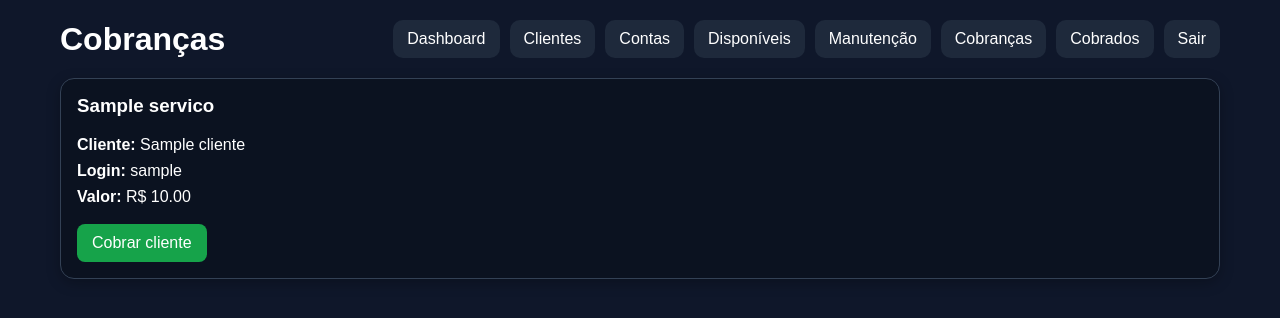
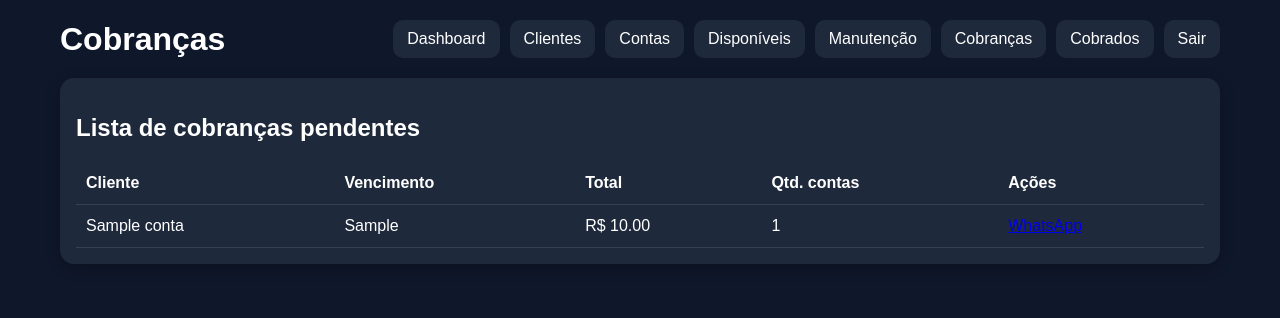
Before and after one commit to resetsaude3-dev/cliente-web, a FastAPI app: template app/templates/cobrancas.html in a window 1280 px wide. Shown: the top 318 px of the page. Run offline with FastAPI, Linux system fonts and the light colour scheme; the template is opened without the code that fills it: most values are stand-ins (such as "Sample title", 1, 10 or a date in 2020).

Commit message:
corrige cobrancas html

```diff
--- a/app/templates/cobrancas.html
+++ b/app/templates/cobrancas.html
@@ -7,12 +7,10 @@
     <link rel="stylesheet" href="/static/style.css">
 </head>
 <body>
-
 <div class="container">
 
     <div class="topo">
         <h1>Cobranças</h1>
-
         <div class="menu">
             <a href="/dashboard">Dashboard</a>
             <a href="/clientes">Clientes</a>
@@ -25,28 +23,43 @@
         </div>
     </div>
 
-    <div class="cards">
+    <div class="card">
+        <h2>Lista de cobranças pendentes</h2>
 
-        {% for conta in contas %}
-        <div class="card card-interno">
-
-            <h3>{{ conta.servico }}</h3>
-
-            <p><strong>Cliente:</strong> {{ conta.cliente.nome }}</p>
-            <p><strong>Login:</strong> {{ conta.login or '-' }}</p>
-            <p><strong>Valor:</strong> R$ {{ '%.2f'|format(conta.valor or 0) }}</p>
-
-            <div class="acoes">
-                <!-- BOTÃO CORRETO -->
-                <a href="/cobrar/{{ conta.id }}" class="btn-cobrar">Cobrar cliente</a>
-            </div>
-
-        </div>
-        {% endfor %}
-
+        {% if contas %}
+            <table>
+                <thead>
+                    <tr>
+                        <th>Cliente</th>
+                        <th>Vencimento</th>
+                        <th>Total</th>
+                        <th>Qtd. contas</th>
+                        <th>Ações</th>
+                    </tr>
+                </thead>
+                <tbody>
+                    {% for conta in contas %}
+                    <tr>
+                        <td>{{ conta.cliente_nome }}</td>
+                        <td>{{ conta.data_vencimento }}</td>
+                        <td>R$ {{ "%.2f"|format(conta.valor_total) }}</td>
+                        <td>{{ conta.total_contas }}</td>
+                        <td>
+                            {% if conta.whatsapp %}
+                                <a href="{{ conta.whatsapp }}" target="_blank">WhatsApp</a>
+                            {% else %}
+                                <span>Sem telefone</span>
+                            {% endif %}
+                        </td>
+                    </tr>
+                    {% endfor %}
+                </tbody>
+            </table>
+        {% else %}
+            <p>Nenhuma cobrança pendente no momento.</p>
+        {% endif %}
     </div>
 
 </div>
-
 </body>
 </html>
```
